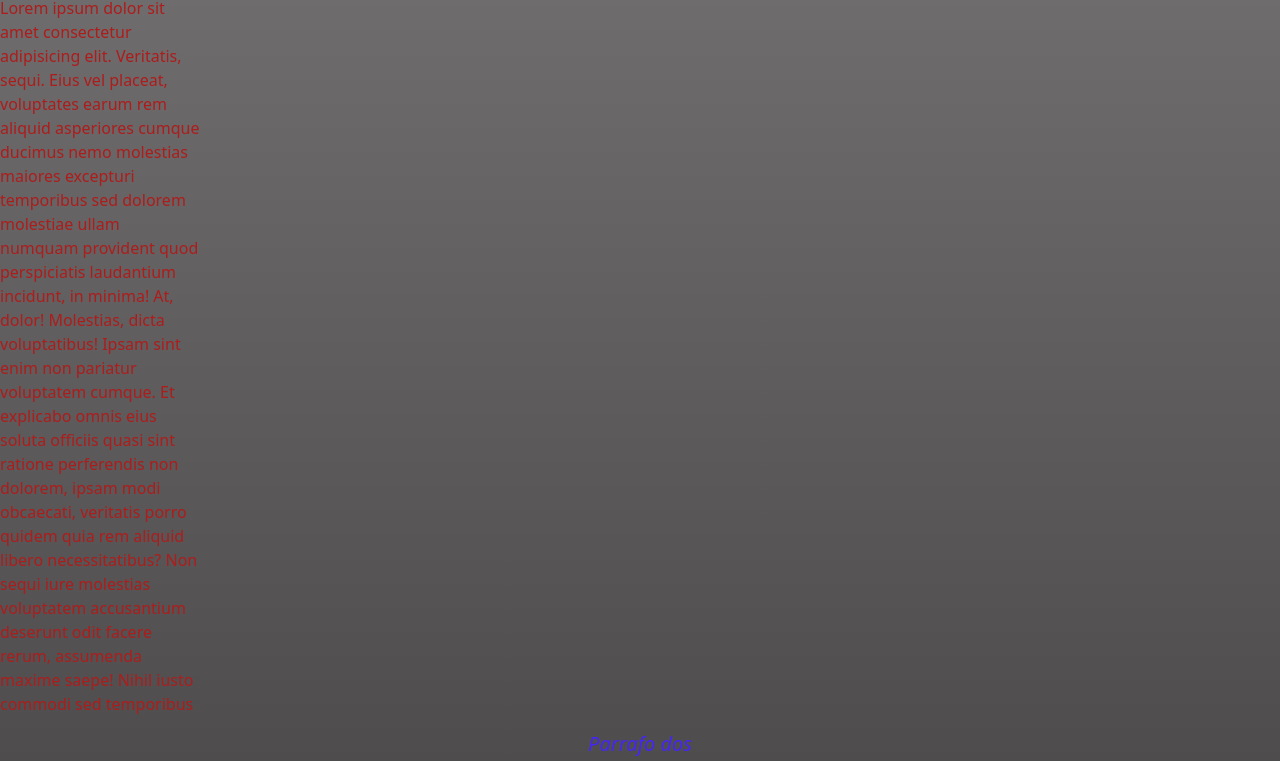
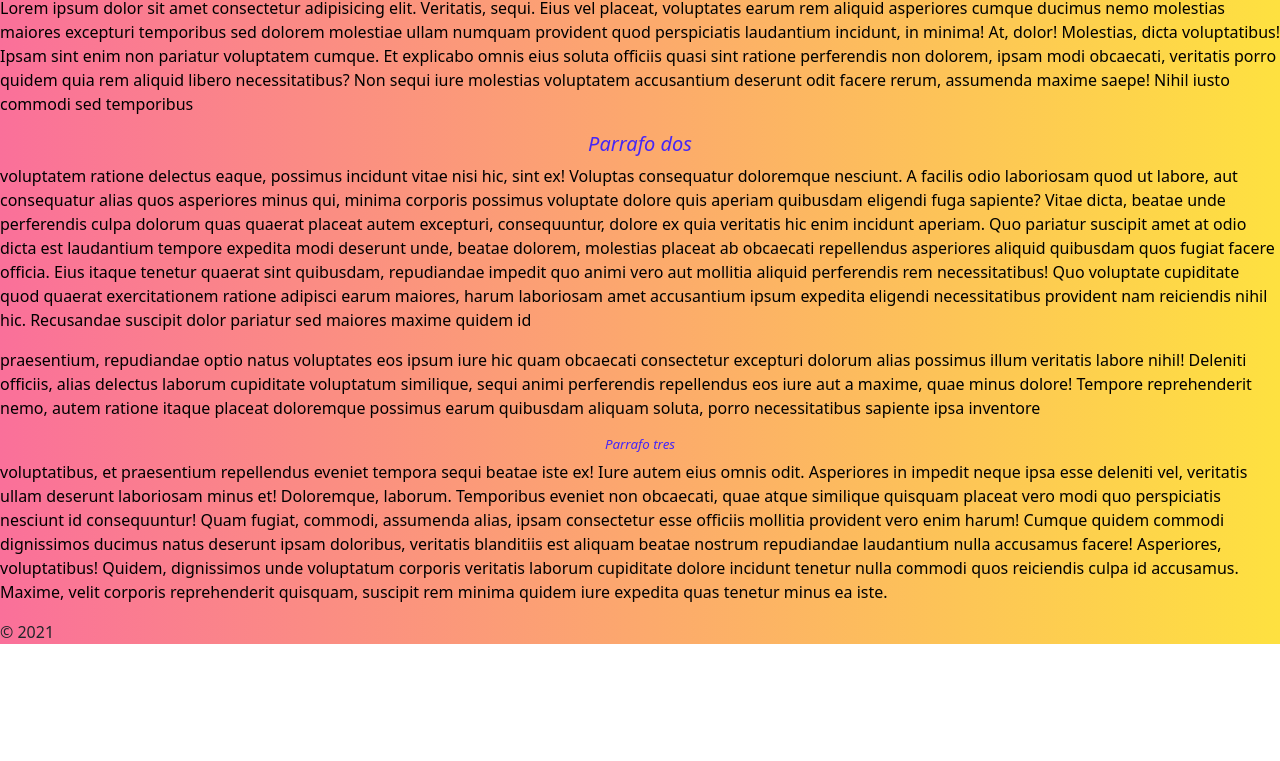
Before and after one commit to nbbz95/4ta_entregade_proyecto, a website: page pages/historia.html in a window 1280 px wide. Shown: the part 221-982 px from the top of the page. After the commit the page ends 865 px from the top, so only its background shows below. Drawn offline with nearby package versions, Linux system fonts and the light colour scheme; files that its build step writes are made by us from their sources; a web font is replaced by a local one.

Commit message:
cambio de estilos grales

```diff
--- a/pages/historia.html
+++ b/pages/historia.html
@@ -48,7 +48,7 @@
 
 
 </head>
-<body>
+<body class="body_historia">
     <section>
 
     <header>
@@ -99,7 +99,7 @@
 
 
         <section class="">
-  <div>
+  <div >
     <div class="div_uno">
     <article class="article_uno" >
         <p class="p_uno">
@@ -139,7 +139,7 @@
 
 <section>
 <footer>
-    &COPY;2021
+    &copy; 2021
 </footer>
 </section>
 
--- a/scss/origen.scss
+++ b/scss/origen.scss
@@ -7,8 +7,11 @@
     padding: 0;
     box-sizing: border-box;
 }
+
+
 body {
-    background-image: linear-gradient(to top, #3a3838 0%, #777575 100%);
+    background-image: linear-gradient(to right, #fa709a 0%, #fee140 100%);
+
 }
 h1{
     font-family: 'Comforter Brush', cursive;
@@ -19,7 +22,7 @@ h1{
 
 }
 p {
-    color: azure;
+    color: rgb(0, 0, 0);
 }
 
 
@@ -41,20 +44,14 @@ h1 {
     }
  }
 
+.body_historia {
+  height: auto;
 
 
 
-/*asignado a pagina de historia*/
-/*operacion*/
+}
 .div_uno {
-    width: $ancho;
-    .article_uno {
-        width: $ancho / 2;
-        .p_uno {
-            width: $ancho / 4;
-            color: $rojo;
-        }
-    }
+
 }
 
 /*condicionales*/
```
Also changed, not shown: css/estilos.css.
